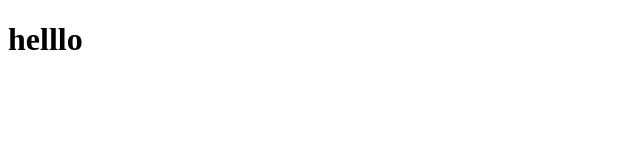
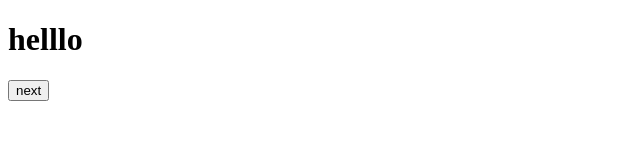
Before and after one commit to azizkhusanovich/proj, a plain HTML site: page index.html in a window 1280 px wide. Shown: the whole page, without its empty margins (0-640 px from the left). Drawn offline with Linux system fonts and the light colour scheme.

Commit message:
ikkinchi qadam

```diff
--- a/index.html
+++ b/index.html
@@ -8,7 +8,7 @@
 </head>
 <body>
     <h1>helllo</h1>
-
+    <button>next</button>
 
 
 </body>
```
